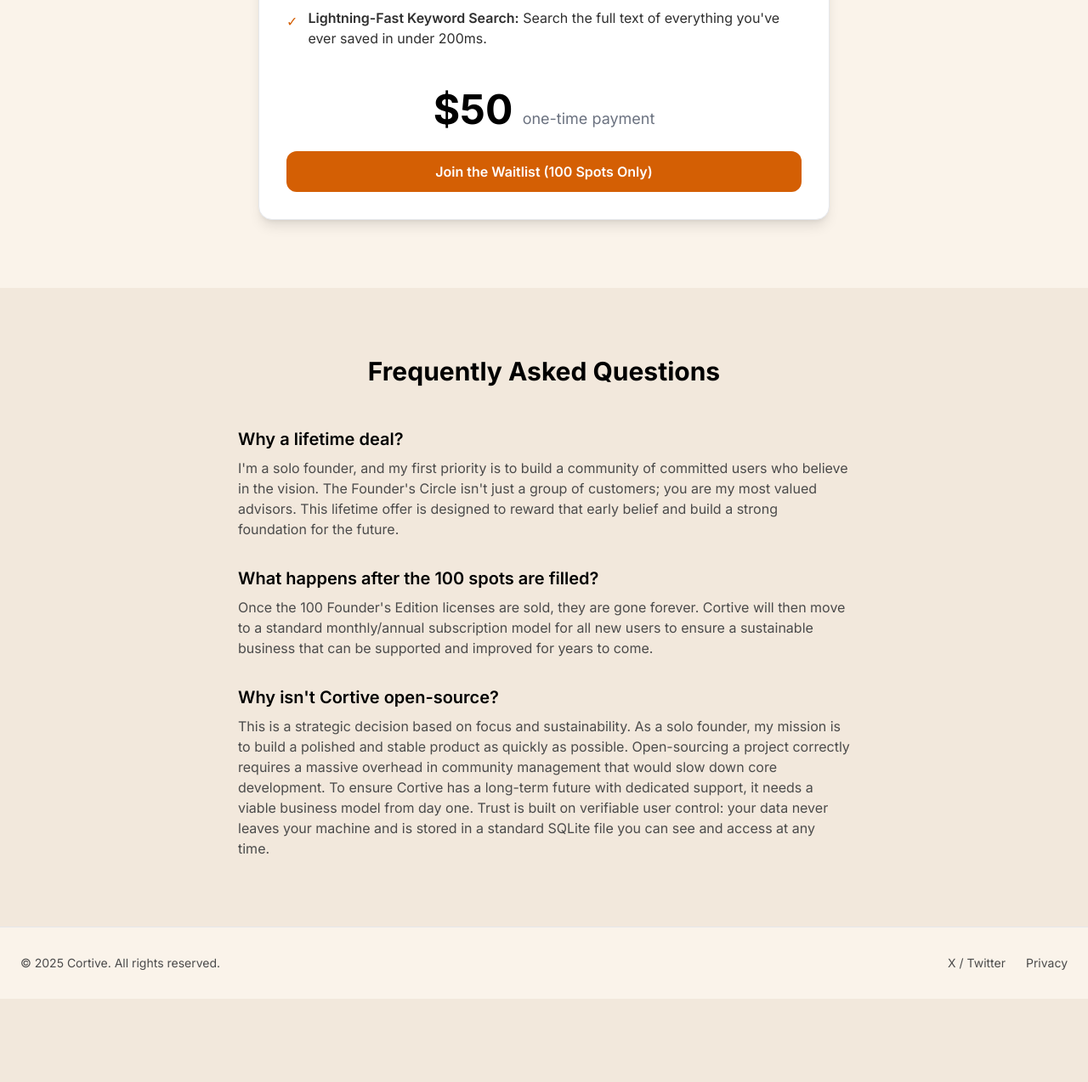
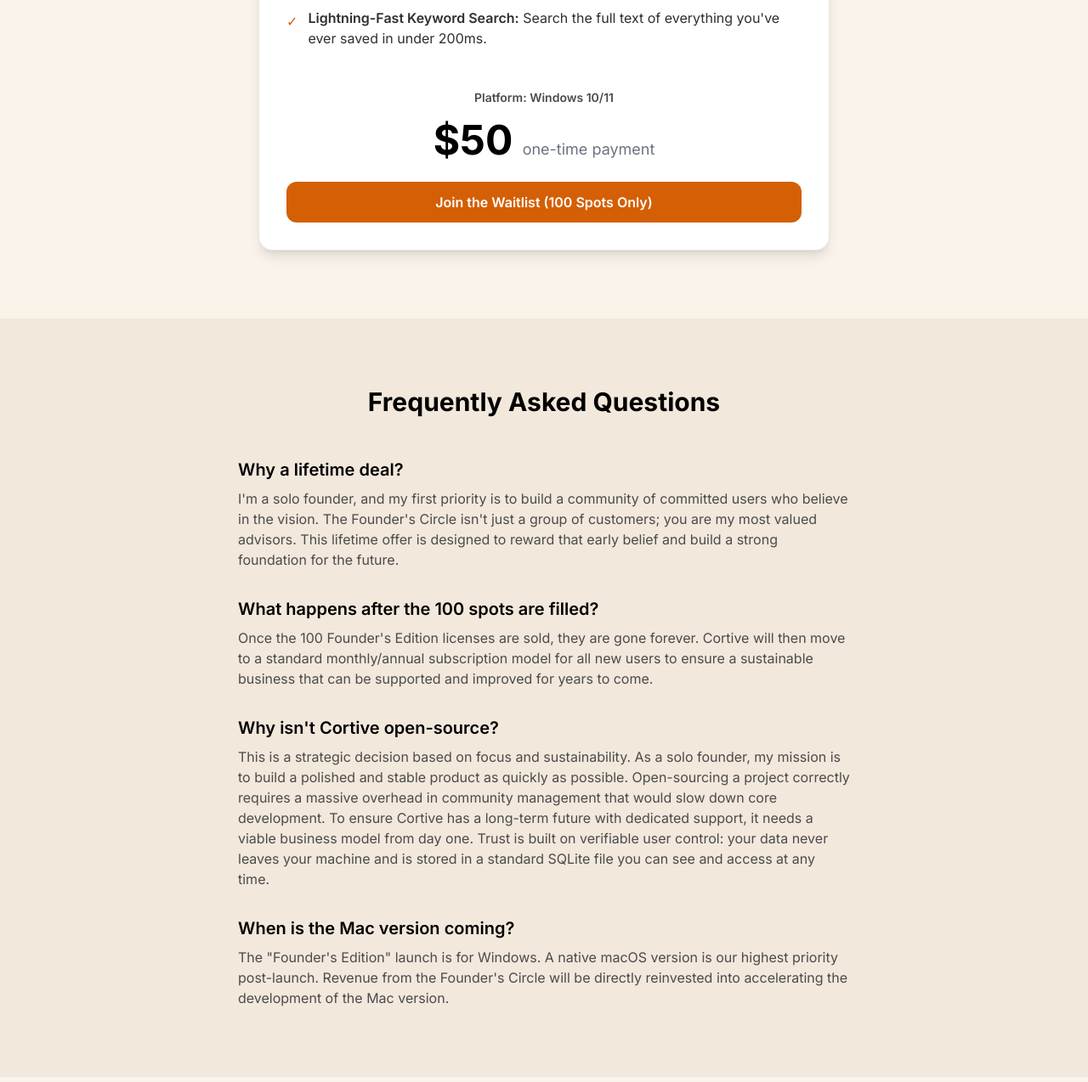
Before and after one commit to KadenDevAi/Cortive-Landing, a plain HTML site: page index.html in a window 1280 px wide. Shown: the part 2666-3940 px from the top of the page at 85% size. Before the commit the page ends 3842 px from the top, so only its background shows below. Drawn offline with nearby package versions, Linux system fonts and the light colour scheme.

Commit message:
Update index.html

```diff
--- a/index.html
+++ b/index.html
@@ -23,7 +23,7 @@
             --cortive-accent-hover: #b44c03;
         }
     </style>
-    <script async src="https://www.googletagmanager.com/gtag/js?id=G-M85L6EP21M"></script>
+    <script async src="https://www.googagmanager.com/gtag/js?id=G-M85L6EP21M"></script>
     <script>
       window.dataLayer = window.dataLayer || [];
       function gtag(){dataLayer.push(arguments);}
@@ -104,6 +104,7 @@
                         <li class="flex items-start"><span class="text-[var(--cortive-accent)] mr-3 mt-1">&#10003;</span> <div><span class="font-semibold">Lightning-Fast Keyword Search:</span> Search the full text of everything you've ever saved in under 200ms.</div></li>
                      </ul>
                     <div class="text-center mt-4">
+                        <p class="text-sm font-semibold text-[var(--cortive-text-secondary)] mb-4">Platform: Windows 10/11</p>
                         <p class="text-5xl font-bold">$50 <span class="text-lg font-normal text-gray-500">one-time payment</span></p>
                         <a href="https://tally.so/r/meVKvJ" target="_blank" class="mt-6 block w-full bg-[var(--cortive-accent)] text-white font-semibold py-3 rounded-xl hover:bg-[var(--cortive-accent-hover)] transition-colors">Join the Waitlist (100 Spots Only)</a>
                     </div>
@@ -127,13 +128,17 @@
                         <h4 class="text-xl font-semibold mb-2">Why isn't Cortive open-source?</h4>
                         <p class="text-[var(--cortive-text-secondary)]">This is a strategic decision based on focus and sustainability. As a solo founder, my mission is to build a polished and stable product as quickly as possible. Open-sourcing a project correctly requires a massive overhead in community management that would slow down core development. To ensure Cortive has a long-term future with dedicated support, it needs a viable business model from day one. Trust is built on verifiable user control: your data never leaves your machine and is stored in a standard SQLite file you can see and access at any time.</p>
                     </div>
+                    <div>
+                        <h4 class="text-xl font-semibold mb-2">When is the Mac version coming?</h4>
+                        <p class="text-[var(--cortive-text-secondary)]">The "Founder's Edition" launch is for Windows. A native macOS version is our highest priority post-launch. Revenue from the Founder's Circle will be directly reinvested into accelerating the development of the Mac version.</p>
+                    </div>
                 </div>
             </div>
         </section>
 
         <footer class="bg-[var(--cortive-surface)] border-t border-gray-200">
             <div class="container mx-auto px-6 py-8 flex flex-col md:flex-row justify-between items-center text-center md:text-left">
-                <p class="text-sm text-[var(--cortive-text-secondary)]">&copy; 2025 Cortive. All rights reserved. </p>
+                <p class="text-sm text-[var(--cortive-text-secondary)]">&copy; 2025 Cortive. All rights reserved.</p>
                 <div class="flex space-x-6 mt-4 md:mt-0">
                     <a href="https://x.com/CortiveAi" target="_blank" class="text-sm text-[var(--cortive-text-secondary)] hover:text-[var(--cortive-accent)]">X / Twitter</a>
                     <a href="#" class="text-sm text-[var(--cortive-text-secondary)] hover:text-[var(--cortive-accent)]">Privacy</a>
```
